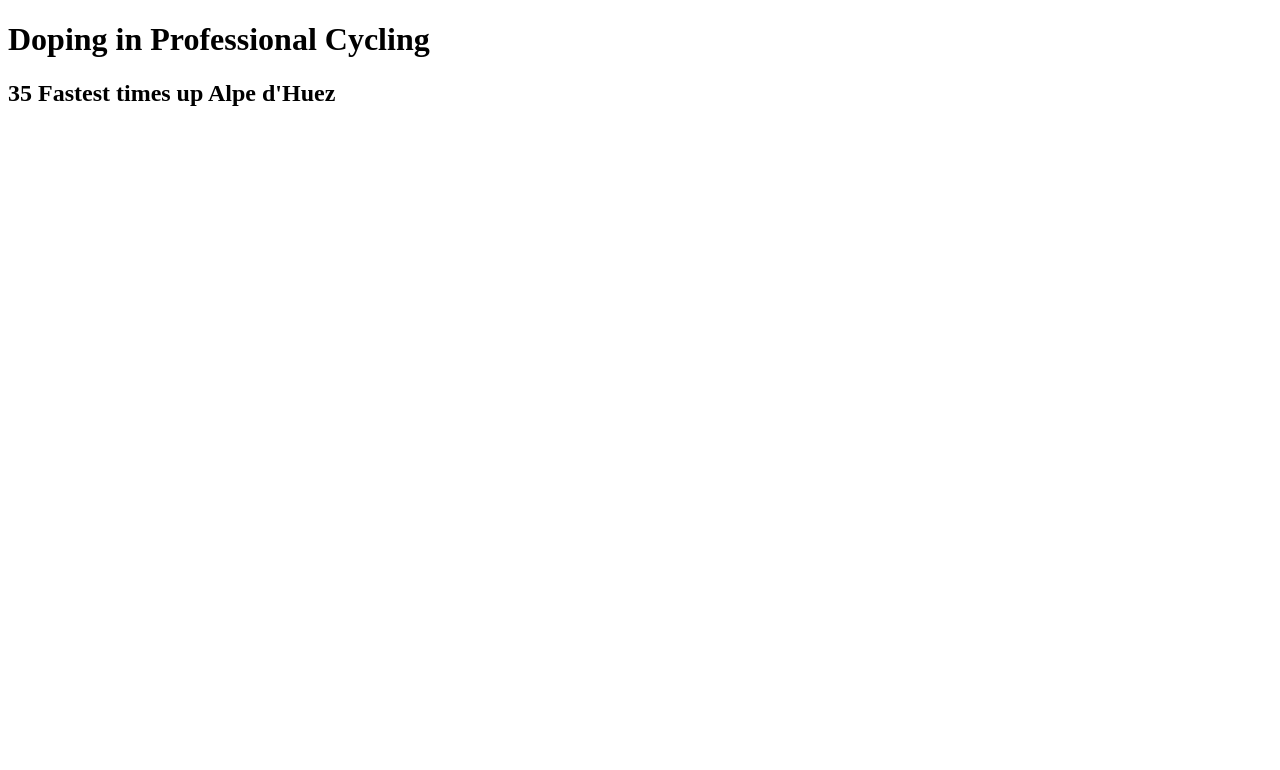
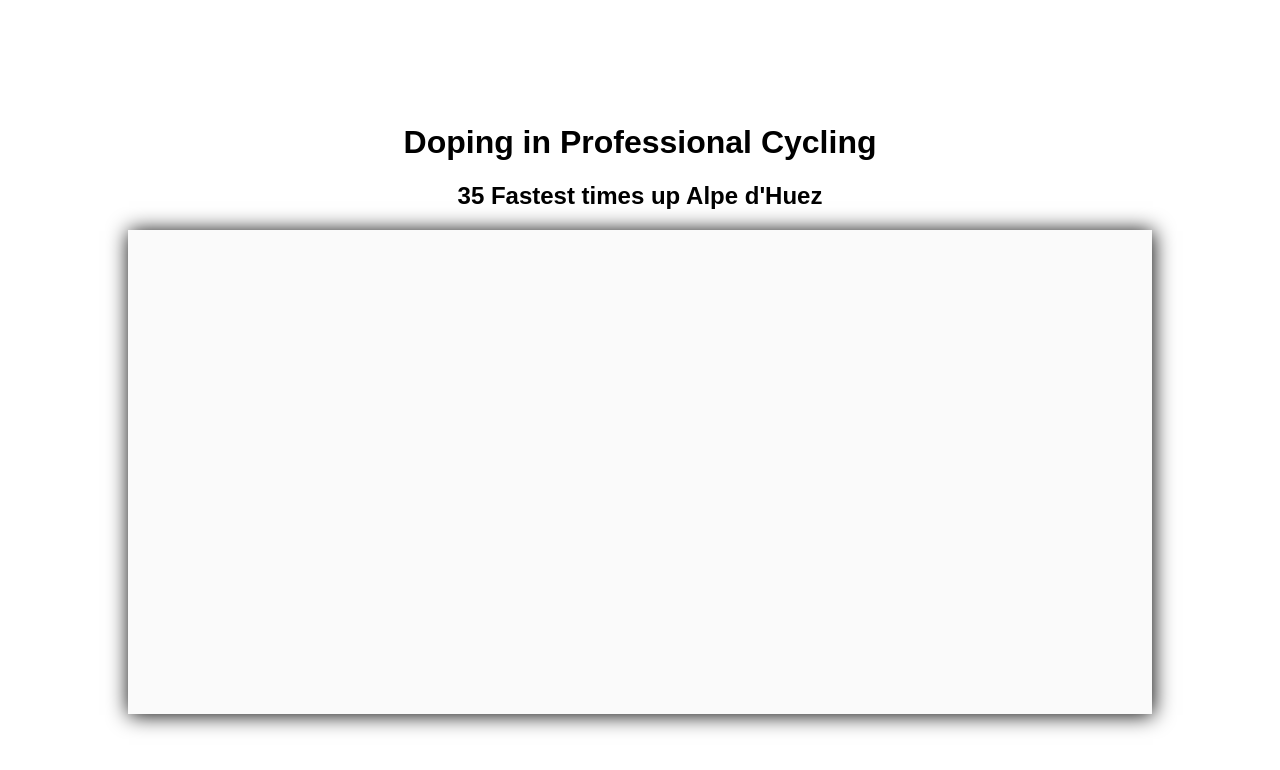
Before and after one commit to Bdeering1/Data-Visualization, a Gatsby site: page /scatter-plot in a window 1280 px wide. Built offline with nearby package versions, Linux system fonts and the light colour scheme; Gatsby itself is replaced by a stand-in of ours; no server answers.

Commit message:
D3 scripts wrapped methods run on mount, styling namespaces

```diff
--- a/src/pages/scatter-plot.js
+++ b/src/pages/scatter-plot.js
@@ -1,19 +1,25 @@
 import React from 'react';
 import * as d3 from 'd3';
+import '../styles/scatter-plot.scss';
 
-const ScatterPlot = () => (
+const ScatterPlot = () => {
+	React.useEffect(createPlot, []);
+
+	return (
 		<main>
-		<div class='wrapper'>
-			<h1 id='title'>Doping in Professional Cycling</h1>
+			<div className='wrapper'>
+				<h1 id='scatter-plot title'>Doping in Professional Cycling</h1>
 				<h2 id='subtitle'>35 Fastest times up Alpe d'Huez</h2>
-			<div class='container'>
+				<div className='scatter-plot container'>
 					<div id='tooltip'></div>
 				</div>
 			</div>
 		</main>
 	);
+};
 export default ScatterPlot;
 
+function createPlot() {
 	let preferedWidth = document.documentElement.clientWidth - 40;
 	let width = clamp(preferedWidth, 800, 1024); /* body has 40px of left/right padding */
 	let height = 0.6 * window.innerHeight;
@@ -113,6 +119,7 @@ d3.json(
 				.style('opacity', 0.9);
 		}
 	});
+}
 
 function clamp(n, min, max) {
 	if (n > max) {
--- a/src/styles/bar-chart.scss
+++ b/src/styles/bar-chart.scss
@@ -1,16 +1,3 @@
-*,
-*::before,
-*::after {
-    box-sizing: border-box;
-}
-
-body {
-  margin: 0;
-  padding: 1px 20px 0;
-  //display: flow-root; /* no supported by IE 11 */
-  background: #C3D1DF;
-}
-
 main {
   height: 100vh;
   display: flex;
@@ -20,15 +7,13 @@ main {
   text-align: center;
   font-family: Arial;
 
-  #title {
+  .bar-chart#title {
     font-size: 2.5em;
   }
-  .container {
+  .bar-chart.container {
     position: relative;
     background: #FAFAFA;
     box-shadow: 1px 1px 20px;
-  }
-}
 
     #tooltip {
       display: flex;
@@ -50,3 +35,5 @@ main {
       background: #FAFAFA;
       pointer-events: none;
     }
+  }
+}
--- /dev/null
+++ b/src/styles/index.scss
@@ -0,0 +1,11 @@
+*,
+*::before,
+*::after {
+    box-sizing: border-box;
+}
+
+body {
+  margin: 0;
+  padding: 0 20px;
+  background: #C3D1DF;
+}
--- a/src/styles/scatter-plot.scss
+++ b/src/styles/scatter-plot.scss
@@ -1,15 +1,3 @@
-*,
-*::before,
-*::after {
-    box-sizing: border-box;
-}
-
-body {
-  margin: 0;
-  padding: 0 20px;
-  background: #C3D1DF;
-}
-
 main {
   height: 100vh;
   display: flex;
@@ -19,14 +7,14 @@ main {
   font-family: Arial;
 }
 
-#title {
+.scatter-plot#title {
   margin-bottom: 0;
 }
 #subtitle {
   margin-top: 0;
 }
 
-.container {
+.scatter-plot.container {
   position: relative;
   background: #FAFAFA;
   box-shadow: 1px 1px 20px;
```
Also changed, not shown: src/pages/bar-chart.js (+12 -10 lines), 1 other file. Lines whose indentation alone changed are shown as unchanged.
